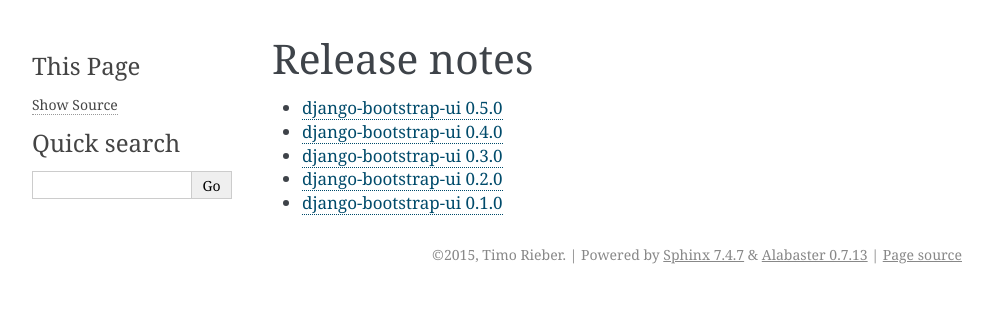
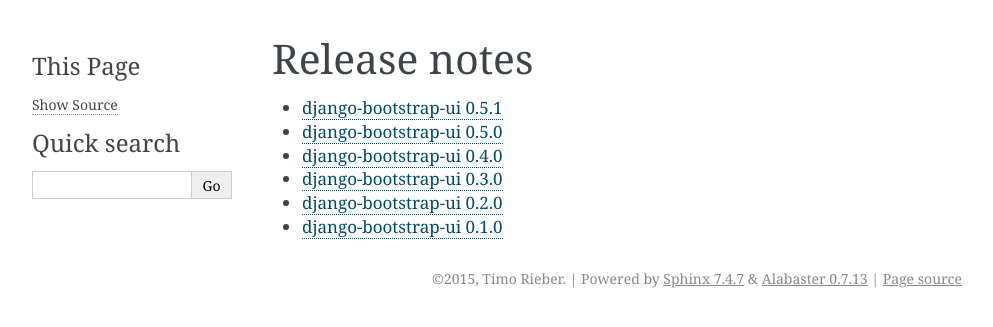
Before and after one commit to texperience/django-bootstrap-ui, a Sphinx documentation site: the page built from docs/releases/index.rst, in a window 1280 px wide. Shown: the top 327 px of the page, without its empty margins (148-1141 px from the left). Built offline with Sphinx 7.4.7, drawn with Linux system fonts in a browser that asks for light colours.

```diff
--- a/CHANGELOG.txt
+++ b/CHANGELOG.txt
@@ -1,5 +1,11 @@
 Changelog
 =========
+
+0.5.1 (2017-10-01)
+------------------
+
+* Re-packaged for PyPI deployment
+
 
 0.5.0 (2017-10-01)
 ------------------
--- a/bootstrap_ui/__init__.py
+++ b/bootstrap_ui/__init__.py
@@ -1 +1 @@
-__version__ = '0.5.0'
+__version__ = '0.5.1'
--- a/docs/releases/index.rst
+++ b/docs/releases/index.rst
@@ -4,6 +4,7 @@ Release notes
 .. toctree::
    :maxdepth: 1
 
+   0.5.1
    0.5.0
    0.4.0
    0.3.0
```
Also changed, not shown: docs/releases/0.5.1.rst (added, +9 -0 lines).
